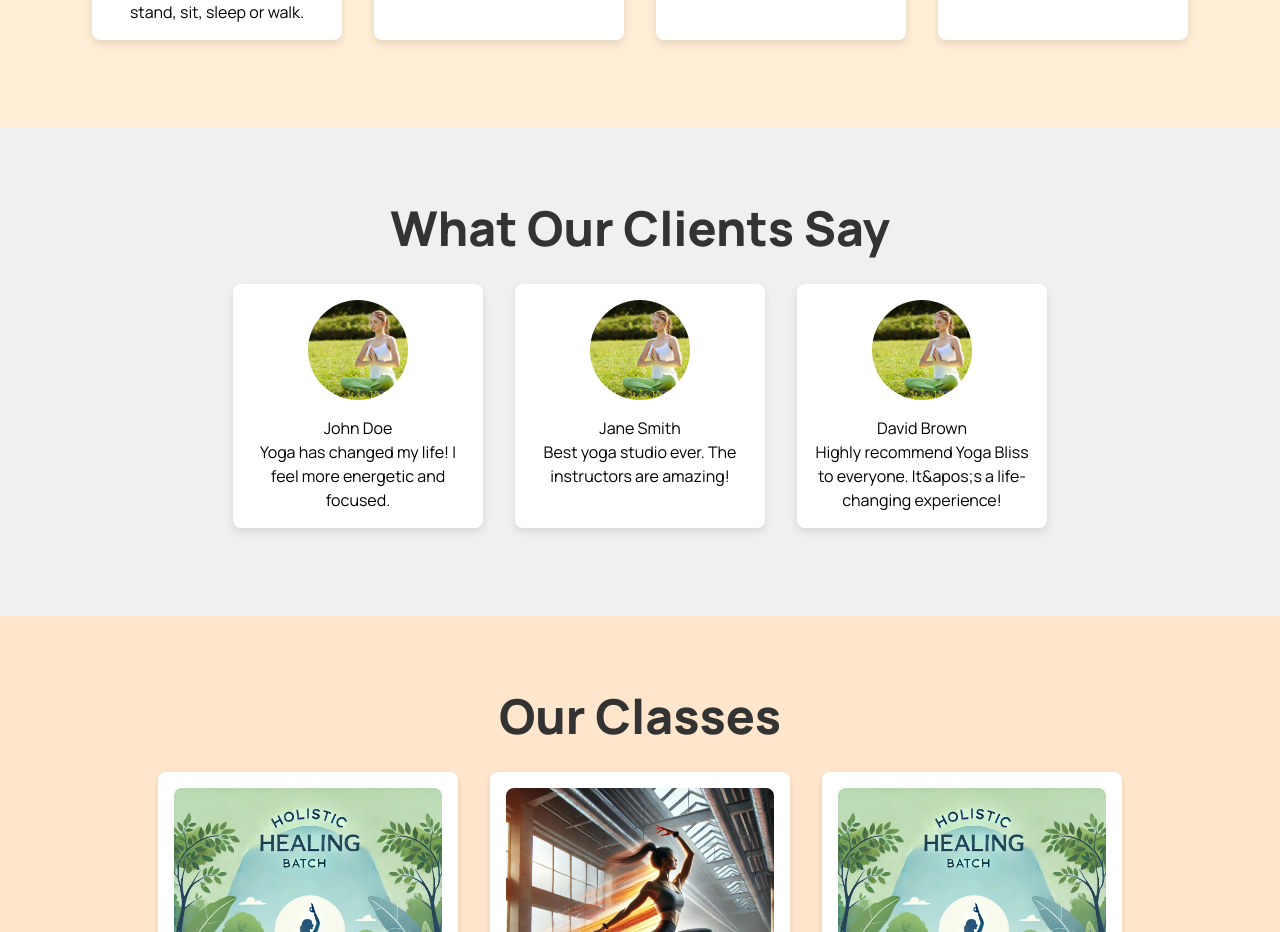
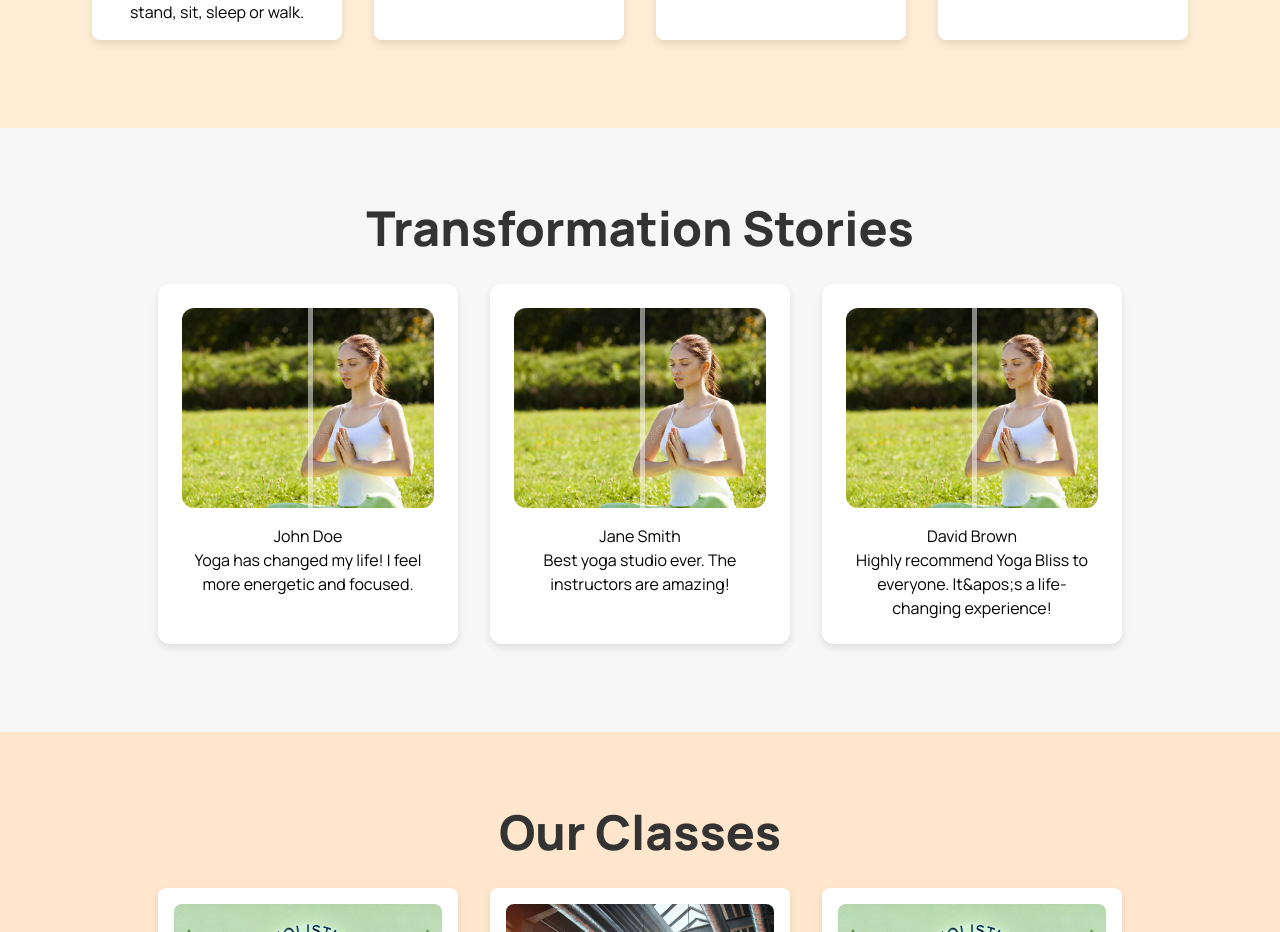
Before and after one commit to DeepanshuR1/heal-inside-out, a Next.js app: page / in a window 1280 px wide. Shown: the part 1825-2757 px from the top of the page. Built offline with nearby package versions, Linux system fonts and the light colour scheme.

Commit message:
added before after images

```diff
--- a/src/app/components/Testimonials.tsx
+++ b/src/app/components/Testimonials.tsx
@@ -1,45 +1,49 @@
+// "use client";
+// import React from "react";
+
+// const testimonials = [
+//   {
+//     name: "John Doe",
+//     review: "Yoga has changed my life! I feel more energetic and focused.",
+//     image: "yogaGirl.jpg",
+//   },
+//   {
+//     name: "Jane Smith",
+//     review: "Best yoga studio ever. The instructors are amazing!",
+//     image: "yogaGirl.jpg",
+//   },
+//   {
+//     name: "David Brown",
+//     review:
+//       "Highly recommend Yoga Bliss to everyone. It&apos;s a life-changing experience!",
+//     image: "yogaGirl.jpg",
+//   },
+// ];
+
+// const Testimonials = () => (
+//   <section className="testimonials-section">
+//     <h1 className="item__title">What Our Clients Say</h1>
+//     <div className="testimonials-grid">
+//       {testimonials.map((testimonial, index) => (
+//         <div className="testimonial-card" key={index}>
+//           <img
+//             className="testimonial-image"
+//             src={testimonial.image}
+//             alt={`${testimonial.name}'s photo`}
+//           />
+//           <div className="testimonial-content">
+//             <h3>{testimonial.name}</h3>
+//             <p>{testimonial.review}</p>
+//           </div>
+//         </div>
+//       ))}
+//     </div>
+//   </section>
+// );
+
+// export default Testimonials;
+
 "use client";
-import styled from "styled-components";
-
-const TestimonialsSection = styled.section`
-  padding: 4rem 2rem;
-  text-align: center;
-`;
-
-const TestimonialsGrid = styled.div`
-  display: flex;
-  justify-content: space-around;
-  flex-wrap: wrap;
-`;
-
-const TestimonialCard = styled.div`
-  width: 250px;
-  padding: 1rem;
-  box-shadow: 0 4px 8px rgba(0, 0, 0, 0.1);
-  margin-bottom: 1.5rem;
-  transition: transform 0.3s ease-in-out;
-
-  &:hover {
-    transform: scale(1.05);
-  }
-
-  @media (max-width: 768px) {
-    width: calc(100% - 2rem); /* Full width with some padding */
-    max-width: 300px; /* Limit maximum width */
-    margin: 0 auto 1.5rem; /* Center and add bottom margin */
-  }
-`;
-
-const TestimonialImage = styled.img`
-  width: 100%;
-  height: auto;
-  border-radius: 50%;
-`;
-
-const TestimonialContent = styled.div`
-  margin-top: 1rem;
-`;
-
 import React from "react";
 
 const testimonials = [
@@ -47,52 +51,48 @@ const testimonials = [
     name: "John Doe",
     review: "Yoga has changed my life! I feel more energetic and focused.",
     image: "yogaGirl.jpg",
+    beforeImage: "yogaGirl.jpg",
+    afterImage: "yogaGirl.jpg",
   },
   {
     name: "Jane Smith",
     review: "Best yoga studio ever. The instructors are amazing!",
     image: "yogaGirl.jpg",
+    beforeImage: "yogaGirl.jpg",
+    afterImage: "yogaGirl.jpg",
   },
   {
     name: "David Brown",
     review:
       "Highly recommend Yoga Bliss to everyone. It&apos;s a life-changing experience!",
     image: "yogaGirl.jpg",
+    beforeImage: "yogaGirl.jpg",
+    afterImage: "yogaGirl.jpg",
   },
 ];
 
 const Testimonials = () => (
   <section className="testimonials-section">
-    <h1 className="item__title">What Our Clients Say</h1>
+    <h1 className="item__title">Transformation Stories</h1>
     <div className="testimonials-grid">
-      {/* <div className="testimonial-card">
-        <img className="testimonial-image" src="yogaGirl.jpg" alt="Testimonial 1" />
-        <div className="testimonial-content">
-          <h3>John Doe</h3>
-          <p>&quot;Yoga has changed my life! I feel more energetic and focused.&quot;</p>
-        </div>
-      </div>
-      <div className="testimonial-card">
-        <img className="testimonial-image" src="yogaGirl.jpg" alt="Testimonial 2" />
-        <div className="testimonial-content">
-          <h3>Jane Smith</h3>
-          <p>&quot;Best yoga studio ever. The instructors are amazing!&quot;</p>
-        </div>
-      </div>
-      <div className="testimonial-card">
-        <img className="testimonial-image" src="yogaGirl.jpg" alt="Testimonial 3" />
-        <div className="testimonial-content">
-          <h3>David Brown</h3>
-          <p>&quot;Highly recommend Yoga Bliss to everyone. It&apos;s a life-changing experience!&quot;</p>
-        </div>
-      </div> */}
       {testimonials.map((testimonial, index) => (
         <div className="testimonial-card" key={index}>
-          <img
-            className="testimonial-image"
-            src={testimonial.image}
-            alt={`${testimonial.name}'s photo`}
-          />
+          <div className="testimonial-slider">
+            <div className="slider-images">
+              <img
+                className="before-image"
+                src={testimonial.beforeImage}
+                alt="Before yoga"
+              />
+              <img
+                className="after-image"
+                src={testimonial.afterImage}
+                alt="After yoga"
+              />
+            </div>
+            <div className="slider-handle"></div>
+          </div>
+
           <div className="testimonial-content">
             <h3>{testimonial.name}</h3>
             <p>{testimonial.review}</p>
--- a/src/app/globals.css
+++ b/src/app/globals.css
@@ -79,7 +79,7 @@ body {
 }
 
 /* Testimonials Section */
-.testimonials-section {
+/* .testimonials-section {
   padding: 4rem 2rem;
   text-align: center;
   background-color: #f0f0f0;
@@ -116,6 +116,103 @@ body {
 
 .testimonial-content {
   margin-top: 1rem;
+} */
+
+.testimonials-section {
+  padding: 4rem 2rem;
+  text-align: center;
+  background-color: #f7f7f7;
+}
+
+.testimonials-grid {
+  display: flex;
+  justify-content: center;
+  flex-wrap: wrap;
+  gap: 2rem;
+}
+
+.testimonial-card {
+  width: 300px;
+  padding: 1.5rem;
+  box-shadow: 0 4px 8px rgba(0, 0, 0, 0.1);
+  margin-bottom: 1.5rem;
+  /* transition: transform 0.3s ease-in-out; */
+  background-color: #fff;
+  border-radius: 12px;
+  overflow: hidden;
+  position: relative;
+}
+
+/* .testimonial-card:hover {
+  transform: scale(1.05);
+}
+
+.testimonial-image-wrapper {
+  display: flex;
+  justify-content: center;
+  margin-bottom: 1rem;
+}
+
+.testimonial-image {
+  width: 100px;
+  height: 100px;
+  object-fit: cover;
+  border-radius: 50%;
+}
+  */
+.testimonial-slider {
+  position: relative;
+  width: 100%;
+  height: 200px;
+  border-radius: 12px;
+  margin-bottom: 1rem;
+  overflow: hidden;
+}
+
+.slider-images {
+  display: flex;
+  /* width: 200%; */
+  transition: transform 0.5s ease-in-out;
+}
+
+.slider-handle {
+  position: absolute;
+  top: 0;
+  left: 50%;
+  width: 5px;
+  height: 100%;
+  background-color: rgba(255, 255, 255, 0.5);
+  cursor: ew-resize;
+}
+
+.testimonial-content {
+  text-align: center;
+}
+
+.before-image,
+.after-image {
+  width: 100%;
+  height: 100%;
+  object-fit: cover;
+}
+
+@media (max-width: 768px) {
+  .testimonial-card {
+    width: 100%;
+  }
+
+  .testimonial-slider {
+    height: 150px;
+  }
+
+  .slider-handle {
+    width: 3px;
+  }
+
+  /* .before-image,
+  .after-image {
+    width: 100%;
+  } */
 }
 
 /* Classes Section */
```
